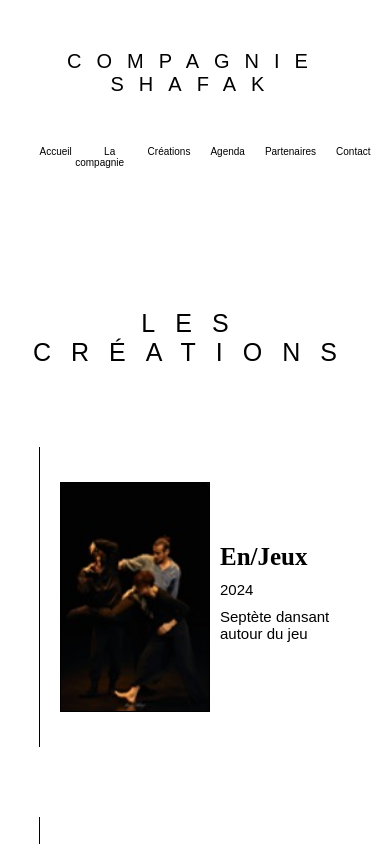
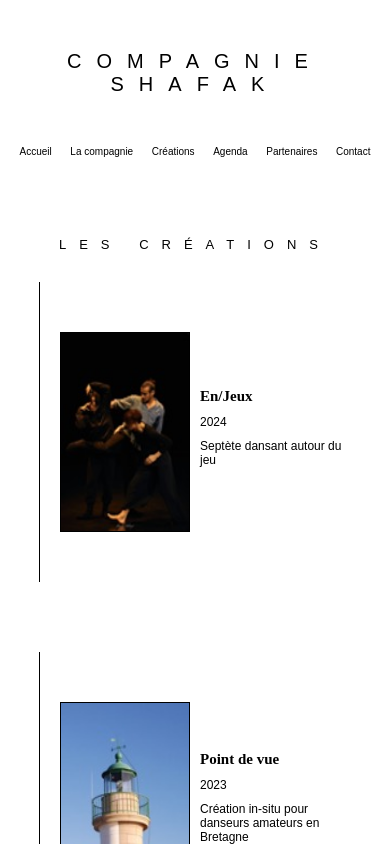
Before and after one commit to MarianneB08/Shafak-Project, a React (Create React App) app in the folder frontend/: page /creations in a window 390 px wide. Shown: the top 844 px of the page. Built offline with nearby package versions, Linux system fonts and the light colour scheme.

Commit message:
Gestion du responsive sur la page Creations.js

```diff
--- a/frontend/src/Components/Card.module.scss
+++ b/frontend/src/Components/Card.module.scss
@@ -82,3 +82,77 @@
     }
   }
 }
+
+// SMALL SCREENS, LAPTOPS //
+
+@media screen and (min-width: 769px) and (max-width: 1024px) {
+  .container {
+    .card {
+      .details {
+        .detailsText {
+          h2 {
+            font-size: 2rem;
+          }
+        }
+      }
+    }
+  }
+}
+
+// IPADS, TABLETS //
+
+@media screen and (min-width: 481px) and (max-width: 768px) {
+  .container {
+    .card {
+      .details {
+        .detailsText {
+          h2 {
+            font-size: 1.8rem;
+          }
+          p {
+            font-size: 1.3rem;
+            margin-bottom: 1rem;
+          }
+        }
+      }
+    }
+  }
+}
+
+// MOBILE DEVICES //
+
+@media screen and (max-width: 480px) {
+  .container {
+    .card {
+      .details {
+        img {
+          width: 13rem;
+          height: 200px;
+          border: 1px solid black;
+          z-index: 0;
+        }
+        .detailsText {
+          h2 {
+            font-size: 1.5rem;
+          }
+          p {
+            font-size: 1.2rem;
+          }
+        }
+      }
+      .infos {
+        .oldCreation {
+          font-size: 1.1rem;
+        }
+        .newCreation {
+          font-size: 1.1rem;
+        }
+        a {
+          font-size: 1.1rem;
+          padding: 0.75rem 1.5rem;
+          margin-top: 1.5rem;
+        }
+      }
+    }
+  }
+}
--- a/frontend/src/Components/Header.module.scss
+++ b/frontend/src/Components/Header.module.scss
@@ -24,14 +24,14 @@
         position: relative;
       }
       a {
-        padding: 15px 20px;
+        padding: 5px 0px;
         position: relative;
         &:after {
           content: "";
           background: black;
           display: block;
           position: absolute;
-          bottom: 1rem;
+          bottom: 0rem;
           left: 50%;
           height: 1px;
           width: 0;
--- a/frontend/src/Pages/Creations.module.scss
+++ b/frontend/src/Pages/Creations.module.scss
@@ -1,3 +1,5 @@
+// DESKTOP //
+
 .container {
   display: flex;
   flex-direction: column;
@@ -11,3 +13,37 @@
     letter-spacing: 2rem;
   }
 }
+
+// SMALL SCREENS, LAPTOPS //
+
+@media screen and (min-width: 769px) and (max-width: 1024px) {
+  .container {
+    h1 {
+      margin: 5rem 0;
+      font-size: 2.2rem;
+    }
+  }
+}
+
+// IPADS, TABLETS // & // MOBILE DEVICES //
+
+@media screen and (min-width: 481px) and (max-width: 768px) {
+  .container {
+    h1 {
+      margin: 5rem 0;
+      font-size: 1.8rem;
+    }
+  }
+}
+
+// MOBILE DEVICES //
+
+@media screen and (min-width: 290px) and (max-width: 480px) {
+  .container {
+    h1 {
+      margin: 3rem 0;
+      font-size: 1.3rem;
+      letter-spacing: 1.3rem;
+    }
+  }
+}
```
